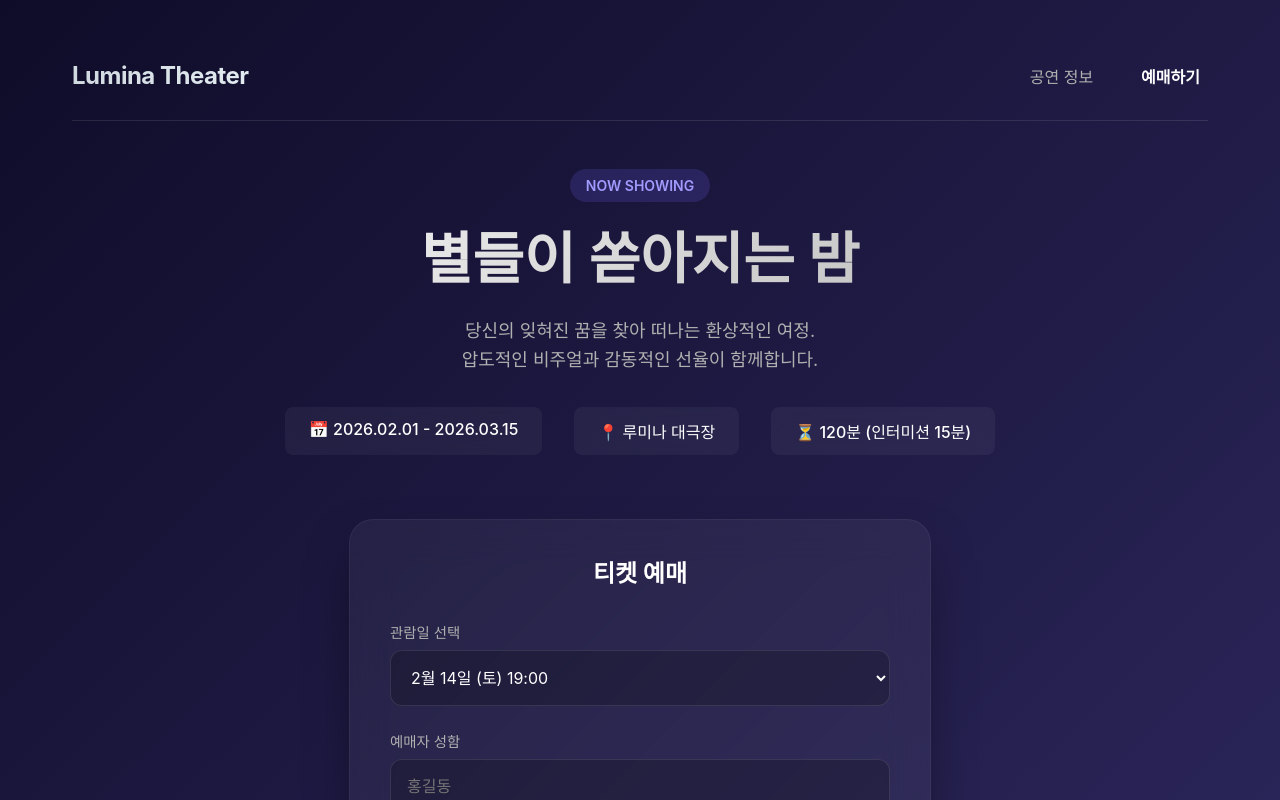
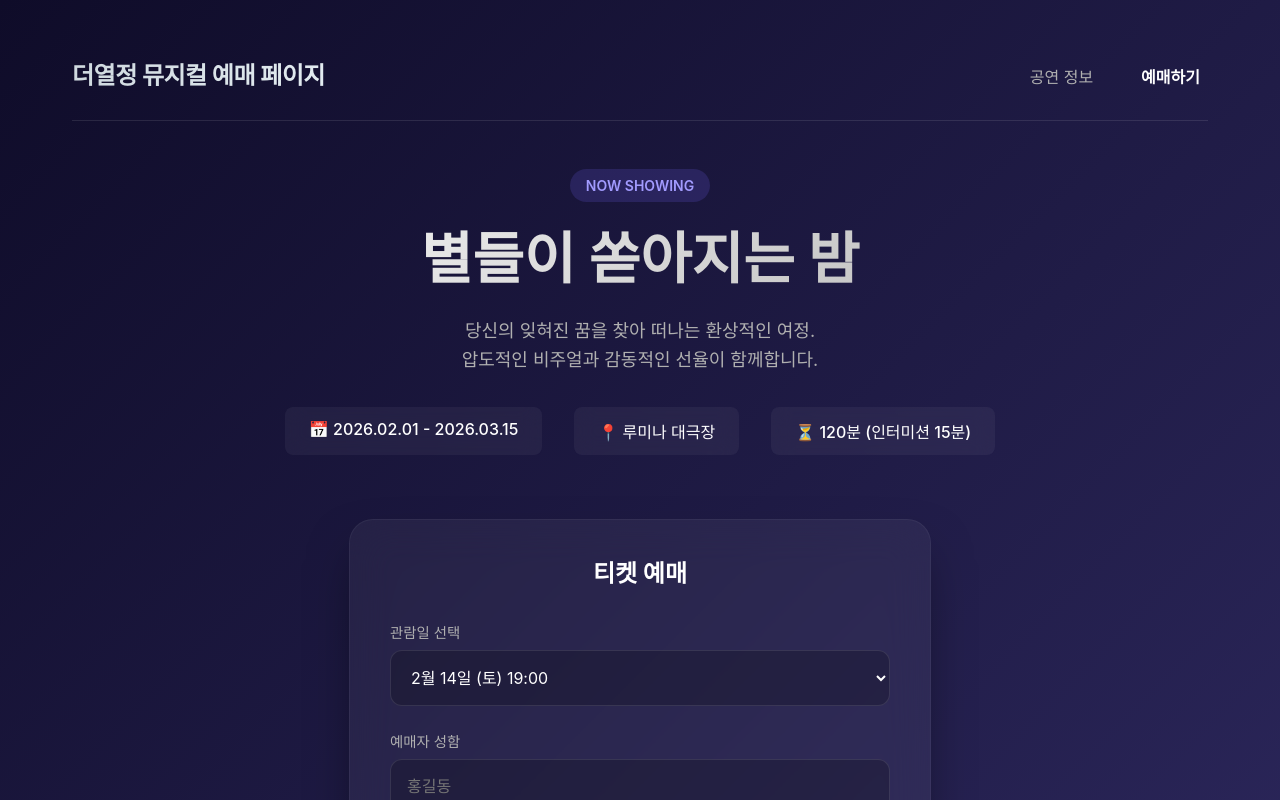
Before and after one commit to jhonverr/Reservation-page, a React (Vite) app: page / in a window 1280 px wide. Shown: the top 800 px of the page. Built offline with nearby package versions, Linux system fonts and the light colour scheme.

Commit message:
Update page title and logo text

```diff
--- a/index.html
+++ b/index.html
@@ -1,13 +1,16 @@
 <!doctype html>
 <html lang="en">
+
 <head>
   <meta charset="UTF-8" />
   <link rel="icon" type="image/svg+xml" href="/vite.svg" />
   <meta name="viewport" content="width=device-width, initial-scale=1.0" />
-    <title>reservation-page</title>
+  <title>더열정 뮤지컬 예매 페이지</title>
 </head>
+
 <body>
   <div id="root"></div>
   <script type="module" src="/src/main.jsx"></script>
 </body>
+
 </html>
--- a/src/App.jsx
+++ b/src/App.jsx
@@ -25,7 +25,7 @@ function App() {
   return (
     <div className="container">
       <header className="header">
-        <h1 className="logo">Lumina Theater</h1>
+        <h1 className="logo">더열정 뮤지컬 예매 페이지</h1>
         <nav>
           <button className="nav-btn">공연 정보</button>
           <button className="nav-btn active">예매하기</button>
```
Lines whose indentation alone changed are shown as unchanged.
